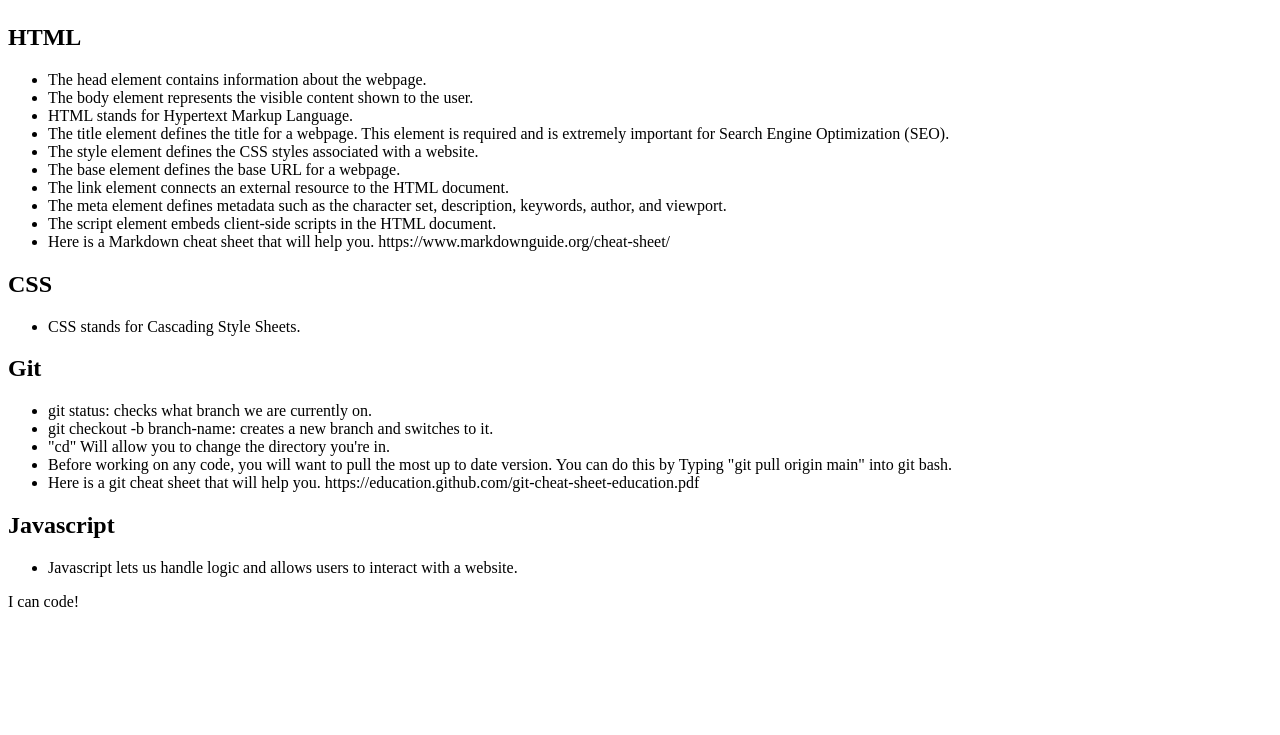
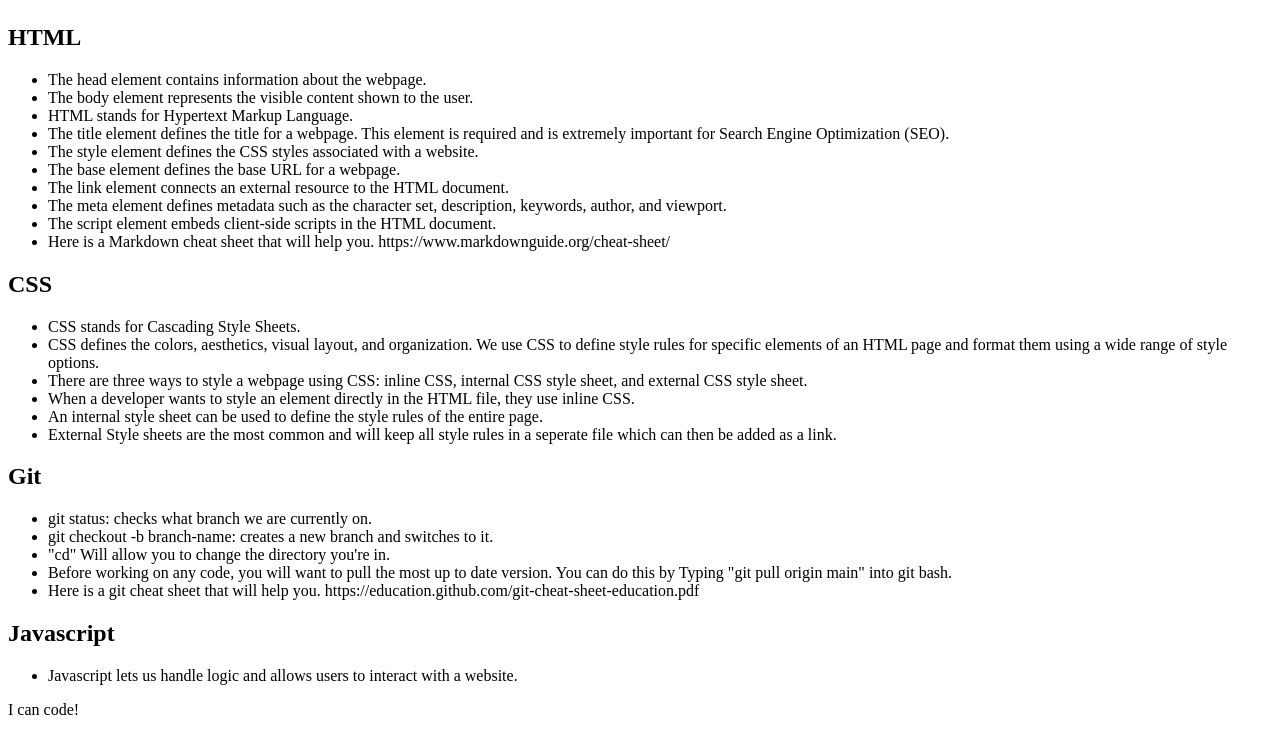
Before and after one commit to avadeisler/pre-work-study-guide, a plain HTML site: page index.html in a window 1280 px wide. Shown: the part 856-1591 px from the top of the page. Before the commit the page ends 1483 px from the top, so only its background shows below. Drawn offline with Linux system fonts and the light colour scheme.

Commit message:
added code to html file

```diff
--- a/index.html
+++ b/index.html
@@ -38,8 +38,12 @@
         <h2>CSS</h2>
         <ul>
           <li>CSS stands for Cascading Style Sheets.</li>
-        </ul>
-
+          <li>CSS defines the colors, aesthetics, visual layout, and organization. We use CSS to define style rules for specific elements of an HTML page and format them using a wide range of style options.</li>
+          <li>There are three ways to style a webpage using CSS: inline CSS, internal CSS style sheet, and external CSS style sheet.</li>
+          <li>When a developer wants to style an element directly in the HTML file, they use inline CSS.</li>
+          <li>An internal style sheet can be used to define the style rules of the entire page.</li>
+          <li>External Style sheets are the most common and will keep all style rules in a seperate file which can then be added as a link.</li>
+       </ul>
       </section>
 
       <section class="card" id="git-section">
```
Also changed, not shown: assets/style.css (added).
